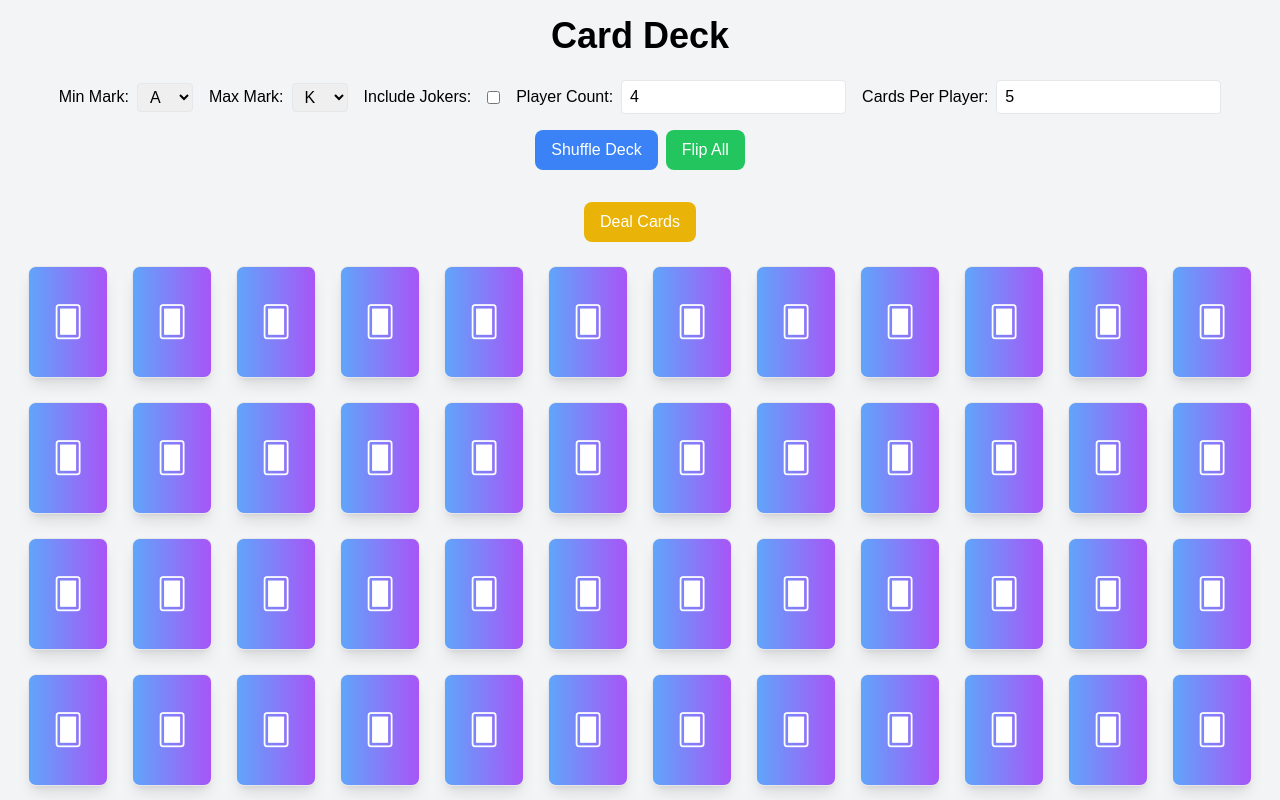
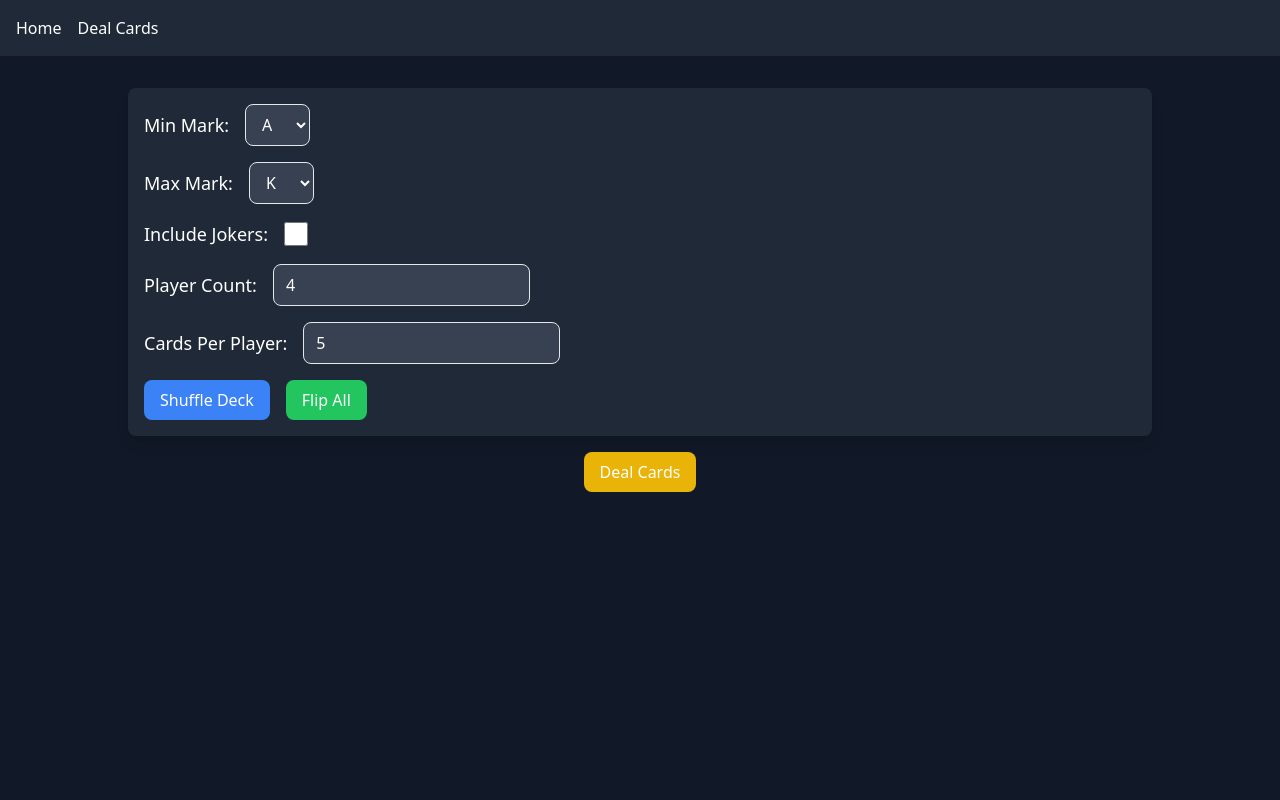
Before and after one commit to liuyuelintop/ts-react-card-game, a React (Create React App) app: page /deal in a window 1280 px wide. Shown: the top 800 px of the page. Built offline with nearby package versions, Linux system fonts and the light colour scheme.

Commit message:
Add usePlayerDeck hook and update UI

```diff
--- a/src/App.tsx
+++ b/src/App.tsx
@@ -1,15 +1,29 @@
-// src/App.tsx
-
 import React from "react";
+import { BrowserRouter as Router, Route, Routes, Link } from "react-router-dom";
 import Deck from "./components/Deck/Deck";
-import "./styles/App.css";
+import DealPage from "./components/DealPage/DealPage";
 
 const App: React.FC = () => {
   return (
-    <div className="text-center p-4 bg-gray-100 min-h-screen">
-      <h1 className="text-4xl font-bold mb-6">Card Deck</h1>
-      <Deck />
-    </div>
+    <Router>
+      <div>
+        <nav>
+          <ul className="flex space-x-4 p-4 bg-gray-800 text-white">
+            <li>
+              <Link to="/">Home</Link>
+            </li>
+            <li>
+              <Link to="/deal">Deal Cards</Link>
+            </li>
+          </ul>
+        </nav>
+
+        <Routes>
+          <Route path="/" element={<Deck />} />
+          <Route path="/deal" element={<DealPage />} />
+        </Routes>
+      </div>
+    </Router>
   );
 };
 
--- /dev/null
+++ b/src/components/DealPage/DealPage.tsx
@@ -0,0 +1,68 @@
+import React, { useState } from "react";
+import Card from "../Card/Card";
+import DeckControls from "../Deck/DeckControls";
+import useDeck from "../../hooks/Deck/useDeck";
+import usePlayerDeck from "../../hooks/Player/usePlayerDeck";
+import { Mark } from "../../enums/enums";
+
+const DealPage: React.FC = () => {
+  const [minMark, setMinMark] = useState<Mark>(Mark.Ace);
+  const [maxMark, setMaxMark] = useState<Mark>(Mark.King);
+  const [includeJokers, setIncludeJokers] = useState<boolean>(false);
+  const [playerCount, setPlayerCount] = useState<number>(4);
+  const [cardsPerPlayer, setCardsPerPlayer] = useState<number>(5);
+
+  const { deck, handleShuffle } = useDeck(minMark, maxMark, includeJokers);
+
+  const {
+    players,
+    playerFlips,
+    handleDealCards,
+    handlePlayerFlip,
+    handleFlipAllPlayers,
+  } = usePlayerDeck(deck, playerCount, cardsPerPlayer);
+
+  return (
+    <div className="text-center p-8 bg-gray-900 min-h-screen">
+      <DeckControls
+        minMark={minMark}
+        maxMark={maxMark}
+        includeJokers={includeJokers}
+        playerCount={playerCount}
+        cardsPerPlayer={cardsPerPlayer}
+        setMinMark={setMinMark}
+        setMaxMark={setMaxMark}
+        setIncludeJokers={setIncludeJokers}
+        setPlayerCount={setPlayerCount}
+        setCardsPerPlayer={setCardsPerPlayer}
+        handleShuffle={handleShuffle}
+        handleFlipAll={handleFlipAllPlayers}
+      />
+      <button
+        onClick={handleDealCards}
+        className="mt-4 mb-8 px-4 py-2 bg-yellow-500 text-white rounded-lg hover:bg-yellow-700 transition"
+      >
+        Deal Cards
+      </button>
+      <div className="mt-8 grid grid-cols-1 gap-4">
+        {players.map((player, playerIndex) => (
+          <div key={player.id} className="mb-4">
+            <h3 className="text-lg font-bold mb-2">{player.name}</h3>
+            <div className="flex justify-center gap-2">
+              {player.hand.map((card, cardIndex) => (
+                <Card
+                  key={`${player.id}-${cardIndex}`}
+                  card={card}
+                  isFlipped={playerFlips[playerIndex][cardIndex]}
+                  onFlip={() => handlePlayerFlip(playerIndex, cardIndex)}
+                />
+              ))}
+            </div>
+          </div>
+        ))}
+      </div>
+    </div>
+  );
+};
+
+export default DealPage;
--- a/src/components/Deck/Deck.tsx
+++ b/src/components/Deck/Deck.tsx
@@ -9,44 +9,26 @@ const Deck: React.FC = () => {
   const [minMark, setMinMark] = useState<Mark>(Mark.Ace);
   const [maxMark, setMaxMark] = useState<Mark>(Mark.King);
   const [includeJokers, setIncludeJokers] = useState<boolean>(false);
-  const [playerCount, setPlayerCount] = useState<number>(4);
-  const [cardsPerPlayer, setCardsPerPlayer] = useState<number>(5);
 
-  const {
-    deck,
-    flipped,
-    players,
-    playerFlips,
-    handleShuffle,
-    handleFlipAll,
-    handleFlip,
-    handlePlayerFlip,
-    handleDealCards,
-  } = useDeck(minMark, maxMark, includeJokers, playerCount, cardsPerPlayer);
+  const { deck, flipped, handleShuffle, handleFlipAll, handleFlip } = useDeck(
+    minMark,
+    maxMark,
+    includeJokers
+  );
 
   return (
-    <div className="text-center">
+    <div className="text-center p-8 bg-gray-900 min-h-screen">
       <DeckControls
         minMark={minMark}
         maxMark={maxMark}
         includeJokers={includeJokers}
-        playerCount={playerCount}
-        cardsPerPlayer={cardsPerPlayer}
         setMinMark={setMinMark}
         setMaxMark={setMaxMark}
         setIncludeJokers={setIncludeJokers}
-        setPlayerCount={setPlayerCount}
-        setCardsPerPlayer={setCardsPerPlayer}
         handleShuffle={handleShuffle}
         handleFlipAll={handleFlipAll}
       />
-      <button
-        onClick={handleDealCards}
-        className="mb-4 px-4 py-2 bg-yellow-500 text-white rounded-lg hover:bg-yellow-700 transition"
-      >
-        Deal Cards
-      </button>
-      <div className="flex flex-wrap justify-center gap-2">
+      <div className="max-w-screen-lg mx-auto mt-8 flex flex-wrap justify-center gap-2">
         {deck.map((card: NormalCard, index: number) => (
           <Card
             key={index}
@@ -56,23 +38,6 @@ const Deck: React.FC = () => {
           />
         ))}
       </div>
-      <div className="mt-8">
-        {players.map((player, playerIndex) => (
-          <div key={player.id} className="mb-4">
-            <h3 className="text-lg font-bold">{player.name}</h3>
-            <div className="flex justify-center gap-2">
-              {player.hand.map((card, cardIndex) => (
-                <Card
-                  key={cardIndex}
-                  card={card}
-                  isFlipped={playerFlips[playerIndex][cardIndex]}
-                  onFlip={() => handlePlayerFlip(playerIndex, cardIndex)}
-                />
-              ))}
-            </div>
-          </div>
-        ))}
-      </div>
     </div>
   );
 };
--- a/src/components/Deck/DeckControls.tsx
+++ b/src/components/Deck/DeckControls.tsx
@@ -5,13 +5,13 @@ interface DeckControlsProps {
   minMark: Mark;
   maxMark: Mark;
   includeJokers: boolean;
-  playerCount: number;
-  cardsPerPlayer: number;
+  playerCount?: number;
+  cardsPerPlayer?: number;
   setMinMark: (value: Mark) => void;
   setMaxMark: (value: Mark) => void;
   setIncludeJokers: (value: boolean) => void;
-  setPlayerCount: (value: number) => void;
-  setCardsPerPlayer: (value: number) => void;
+  setPlayerCount?: (value: number) => void;
+  setCardsPerPlayer?: (value: number) => void;
   handleShuffle: () => void;
   handleFlipAll: () => void;
 }
@@ -31,13 +31,13 @@ const DeckControls: React.FC<DeckControlsProps> = ({
   handleFlipAll,
 }) => {
   return (
-    <div className="mb-4">
-      <div className="flex justify-center items-center mb-4">
-        <label className="mr-2">Min Mark:</label>
+    <div className="max-w-screen-lg mx-auto p-4 bg-gray-800 text-white rounded-lg shadow-lg flex flex-col space-y-4">
+      <div className="flex items-center space-x-4">
+        <label className="text-lg">Min Mark:</label>
         <select
           value={minMark}
           onChange={(e) => setMinMark(e.target.value as Mark)}
-          className="px-2 py-1 border rounded"
+          className="px-3 py-2 border rounded-lg bg-gray-700 text-white"
         >
           {Object.values(Mark)
             .filter((mark) => mark !== Mark.Joker)
@@ -47,11 +47,14 @@ const DeckControls: React.FC<DeckControlsProps> = ({
               </option>
             ))}
         </select>
-        <label className="ml-4 mr-2">Max Mark:</label>
+      </div>
+
+      <div className="flex items-center space-x-4">
+        <label className="text-lg">Max Mark:</label>
         <select
           value={maxMark}
           onChange={(e) => setMaxMark(e.target.value as Mark)}
-          className="px-2 py-1 border rounded"
+          className="px-3 py-2 border rounded-lg bg-gray-700 text-white"
         >
           {Object.values(Mark)
             .filter((mark) => mark !== Mark.Joker)
@@ -61,40 +64,54 @@ const DeckControls: React.FC<DeckControlsProps> = ({
               </option>
             ))}
         </select>
-        <label className="ml-4 mr-2">Include Jokers:</label>
+      </div>
+
+      <div className="flex items-center space-x-4">
+        <label className="text-lg">Include Jokers:</label>
         <input
           type="checkbox"
           checked={includeJokers}
           onChange={(e) => setIncludeJokers(e.target.checked)}
-          className="ml-2"
+          className="ml-2 h-6 w-6 rounded-lg bg-gray-700 text-white"
         />
-        <label className="ml-4 mr-2">Player Count:</label>
+      </div>
+
+      {setPlayerCount && setCardsPerPlayer && (
+        <>
+          <div className="flex items-center space-x-4">
+            <label className="text-lg">Player Count:</label>
             <input
               type="number"
               value={playerCount}
               onChange={(e) => setPlayerCount(Number(e.target.value))}
               min="1"
-          className="px-2 py-1 border rounded"
+              className="px-3 py-2 border rounded-lg bg-gray-700 text-white"
             />
-        <label className="ml-4 mr-2">Cards Per Player:</label>
+          </div>
+
+          <div className="flex items-center space-x-4">
+            <label className="text-lg">Cards Per Player:</label>
             <input
               type="number"
               value={cardsPerPlayer}
               onChange={(e) => setCardsPerPlayer(Number(e.target.value))}
               min="1"
-          className="px-2 py-1 border rounded"
+              className="px-3 py-2 border rounded-lg bg-gray-700 text-white"
             />
           </div>
-      <div>
+        </>
+      )}
+
+      <div className="flex items-center space-x-4">
         <button
           onClick={handleShuffle}
-          className="mb-4 px-4 py-2 bg-blue-500 text-white rounded-lg hover:bg-blue-700 transition"
+          className="px-4 py-2 bg-blue-500 text-white rounded-lg hover:bg-blue-700 transition"
         >
           Shuffle Deck
         </button>
         <button
           onClick={handleFlipAll}
-          className="mb-4 ml-2 px-4 py-2 bg-green-500 text-white rounded-lg hover:bg-green-700 transition"
+          className="px-4 py-2 bg-green-500 text-white rounded-lg hover:bg-green-700 transition"
         >
           Flip All
         </button>
--- a/src/hooks/Deck/useDeck.ts
+++ b/src/hooks/Deck/useDeck.ts
@@ -1,21 +1,13 @@
 import { useState, useEffect } from "react";
-import { createDeck, shuffleDeck, dealCards } from "../../utils/deck";
-import { NormalCard, Player } from "../../types/types";
+import { createDeck, shuffleDeck } from "../../utils/deck";
+import { NormalCard } from "../../types/types";
 import { Mark } from "../../enums/enums";
 
 // 自定义 Hook，用于管理扑克牌堆和卡片翻转状态
-const useDeck = (
-  minMark: Mark,
-  maxMark: Mark,
-  includeJokers: boolean,
-  playerCount: number,
-  cardsPerPlayer: number
-) => {
+const useDeck = (minMark: Mark, maxMark: Mark, includeJokers: boolean) => {
   // 状态：deck 表示当前的扑克牌堆，flipped 表示每张卡片的翻转状态
   const [deck, setDeck] = useState<NormalCard[]>([]);
   const [flipped, setFlipped] = useState<boolean[]>([]);
-  const [players, setPlayers] = useState<Player[]>([]);
-  const [playerFlips, setPlayerFlips] = useState<boolean[][]>([]);
 
   // 使用 useEffect 在组件挂载时生成新的牌堆，并初始化翻转状态
   useEffect(() => {
@@ -30,8 +22,9 @@ const useDeck = (
 
   // 洗牌函数，重新排列牌堆，并重置翻转状态
   const handleShuffle = () => {
-    setDeck((prevDeck) => shuffleDeck(prevDeck)); // 洗牌
-    setFlipped(new Array(deck.length).fill(false)); // 重置所有卡片为未翻转状态
+    const shuffledDeck = shuffleDeck(deck);
+    setDeck(shuffledDeck);
+    setFlipped(new Array(shuffledDeck.length).fill(false));
   };
 
   // 翻转所有卡片状态的函数
@@ -49,35 +42,12 @@ const useDeck = (
     });
   };
 
-  // 翻转单张玩家卡片状态的函数
-  const handlePlayerFlip = (playerIndex: number, cardIndex: number) => {
-    setPlayerFlips((prevPlayerFlips) => {
-      const newPlayerFlips = [...prevPlayerFlips];
-      newPlayerFlips[playerIndex] = [...newPlayerFlips[playerIndex]];
-      newPlayerFlips[playerIndex][cardIndex] =
-        !newPlayerFlips[playerIndex][cardIndex];
-      return newPlayerFlips;
-    });
-  };
-
-  const handleDealCards = () => {
-    const dealtPlayers = dealCards(deck, playerCount, cardsPerPlayer);
-    setPlayers(dealtPlayers);
-    setPlayerFlips(
-      dealtPlayers.map((player) => new Array(player.hand.length).fill(false))
-    );
-  };
-
   return {
     deck,
     flipped,
-    players,
-    playerFlips,
     handleShuffle,
     handleFlipAll,
     handleFlip,
-    handlePlayerFlip,
-    handleDealCards,
   };
 };
 
--- /dev/null
+++ b/src/hooks/Player/usePlayerDeck.ts
@@ -0,0 +1,49 @@
+import { useState } from "react";
+import { NormalCard, Player } from "../../types/types";
+import { dealCards } from "../../utils/deck";
+
+const usePlayerDeck = (
+  deck: NormalCard[],
+  playerCount: number,
+  cardsPerPlayer: number
+) => {
+  const [players, setPlayers] = useState<Player[]>([]);
+  const [playerFlips, setPlayerFlips] = useState<boolean[][]>([]);
+
+  const handleDealCards = () => {
+    const dealtPlayers = dealCards(deck, playerCount, cardsPerPlayer);
+    setPlayers(dealtPlayers);
+    setPlayerFlips(
+      dealtPlayers.map((player) => new Array(player.hand.length).fill(false))
+    );
+  };
+
+  const handlePlayerFlip = (playerIndex: number, cardIndex: number) => {
+    setPlayerFlips((prevPlayerFlips) => {
+      const newPlayerFlips = [...prevPlayerFlips];
+      newPlayerFlips[playerIndex] = [...newPlayerFlips[playerIndex]];
+      newPlayerFlips[playerIndex][cardIndex] =
+        !newPlayerFlips[playerIndex][cardIndex];
+      return newPlayerFlips;
+    });
+  };
+
+  const handleFlipAllPlayers = () => {
+    const allFlipped = playerFlips.every((playerFlip) =>
+      playerFlip.every((state) => state)
+    ); // 检查所有玩家的卡片是否都已翻转
+    setPlayerFlips(
+      playerFlips.map((playerFlip) => playerFlip.map(() => !allFlipped))
+    ); // 如果所有卡片都已翻转，则将所有卡片设为未翻转，反之亦然
+  };
+
+  return {
+    players,
+    playerFlips,
+    handleDealCards,
+    handlePlayerFlip,
+    handleFlipAllPlayers,
+  };
+};
+
+export default usePlayerDeck;
```
Lines whose indentation alone changed are shown as unchanged.
